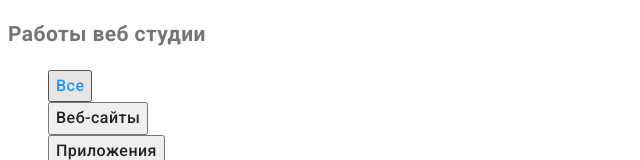
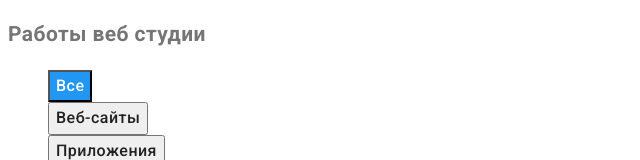
Before and after one commit to MarinaBoikova/goit-markup-hw-02, a plain HTML site: page portfolio.html in a window 1280 px wide. In both pictures the pointer is over the button "Все". Shown: the part 188-348 px from the top of the page, without its empty margins (0-640 px from the left). Drawn offline with Linux system fonts and the light colour scheme.

Commit message:
Добавляет правки в стилях кнопок на странице "Портфолио"

```diff
--- a/css/styles.css
+++ b/css/styles.css
@@ -167,7 +167,8 @@ background-color: #2F303A;
 
 .button:hover,
 .button:focus{
-    color: var(--accent-color);
+  background-color: var(--accent-color);
+  color: #ffffff;
 }
 .title-product{
     color: var(--primary-text-color);
```
Also changed, not shown: index.html (+0 -1 lines).
